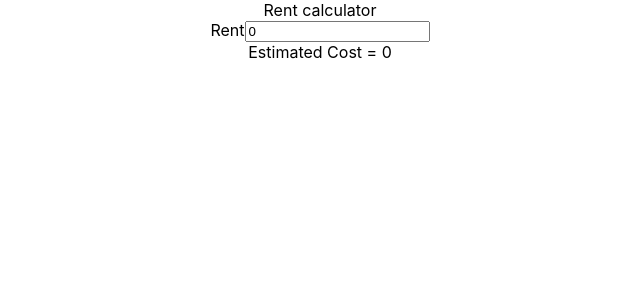
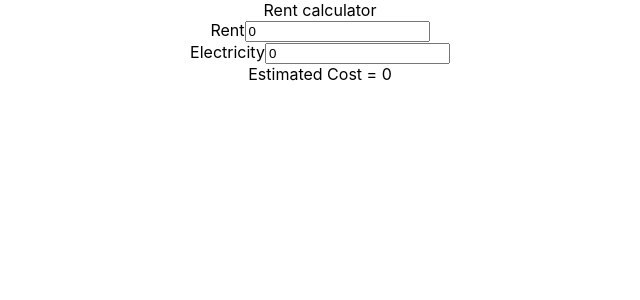
Before and after one commit to juneja2/tco-calculator, a React (Create React App) app: page / in a window 1280 px wide. Both pictures are taken after a click on the button "Submit". Shown: the top 300 px of the page, without its empty margins (320-960 px from the left). Built offline with nearby package versions, Linux system fonts and the light colour scheme.

Commit message:
Added electricity to the rent calculation & refactored rent component for readability

```diff
--- a/src/components/EstimatedCost/EstimatedCost.js
+++ b/src/components/EstimatedCost/EstimatedCost.js
@@ -1,10 +1,13 @@
 import { useSelector } from "react-redux";
 
 function EstimatedCost() {
-  const rent = useSelector((state) => state.rentCalculator.rent);
-  const estimatedCost = rent;
+  const rent = parseFloat(useSelector((state) => state.rentCalculator.rent));
+  const electricity = parseFloat(useSelector((state) => state.rentCalculator.electricity));
+
+  const estimatedCost = rent + electricity;
+
   return (
-    <span>Estimated Cost = {estimatedCost}</span>
+    <div>Estimated Cost = {estimatedCost}</div>
   );
 }
 
--- a/src/components/Rent/Rent.js
+++ /dev/null
@@ -1,18 +0,0 @@
-import { useDispatch, useSelector } from 'react-redux';
-import { setRent } from '../../redux/slices/rentCalculatorSlice';
-import DecimalInput from '../DecimalInput/DecimalInput';
-
-function Rent() {
-  const rent = useSelector((state) => state.rentCalculator.rent);
-  const dispatch = useDispatch();
-
-  const onChange = (value) => {
-    dispatch(setRent(value));
-  }
-
-  return (
-    <DecimalInput name="Rent" value={rent} onChange={onChange} placeholder={1591.21}/>
-  )
-}
-
-export default Rent;
--- a/src/components/RentCalculatorForm/RentCalculatorForm.js
+++ b/src/components/RentCalculatorForm/RentCalculatorForm.js
@@ -1,9 +1,24 @@
 import React, { useState } from 'react';
-import Rent from '../Rent/Rent';
+import { useDispatch, useSelector } from 'react-redux';
+import { setRent, setElectricity } from '../../redux/slices/rentCalculatorSlice';
+import DecimalInput from '../DecimalInput/DecimalInput';
 import EstimatedCost from '../EstimatedCost/EstimatedCost';
 
 function RentCalculatorForm() {
   const [showEstimatedCost, setShowEstimatedCost] = useState(false);
+
+  const rent = useSelector((state) => state.rentCalculator.rent);
+  const electricity = useSelector((state) => state.rentCalculator.electricity);
+
+  const dispatch = useDispatch();
+
+  const onRentChange = (value) => {
+    dispatch(setRent(value));
+  }
+
+  const onElectricityChange = (value) => {
+    dispatch(setElectricity(value))
+  }
 
   const handleSubmit = (e) => {
     e.preventDefault();
@@ -13,7 +28,8 @@ function RentCalculatorForm() {
 
   return (
     <form onSubmit={handleSubmit}>
-      <Rent />
+      <DecimalInput name="Rent" value={rent} onChange={onRentChange} placeholder={1591.21} />
+      <DecimalInput name="Electricity" value={electricity} onChange={onElectricityChange} placeholder={100.57} />
       {!showEstimatedCost && <button type="Submit">Submit</button>}
       {showEstimatedCost && <EstimatedCost />}
     </form>
--- a/src/redux/slices/rentCalculatorSlice.js
+++ b/src/redux/slices/rentCalculatorSlice.js
@@ -1,7 +1,8 @@
 import { createSlice } from '@reduxjs/toolkit';
 
 const initialState = {
-  rent: 0
+  rent: 0,
+  electricity: 0
 };
 
 export const rentCalculatorSlice = createSlice({
@@ -17,9 +18,12 @@ export const rentCalculatorSlice = createSlice({
       // which detects changes to a "draft state" and produces a brand new
       // immutable state based off those changes
       state.rent = action.payload;
+    },
+    setElectricity: (state, action) => {
+      state.electricity = action.payload;
     }
   }
 });
 
-export const { resetRentCalculatorState, setRent } = rentCalculatorSlice.actions;
+export const { resetRentCalculatorState, setRent, setElectricity } = rentCalculatorSlice.actions;
 export default rentCalculatorSlice.reducer;
```
